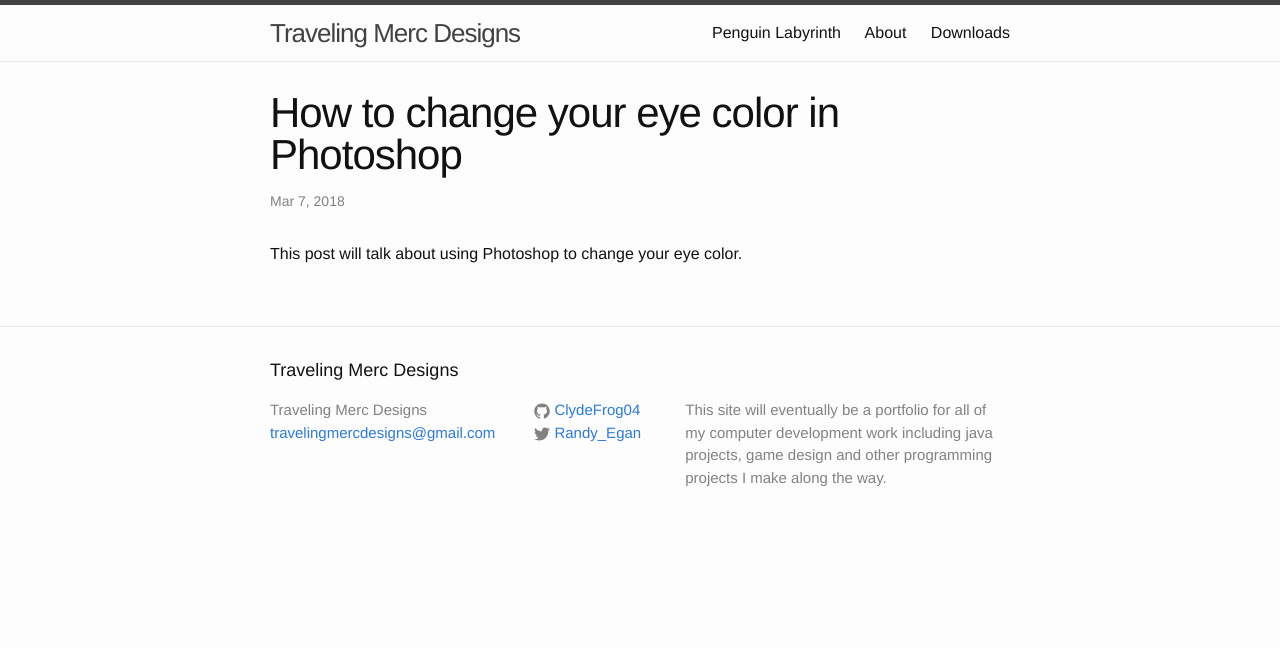
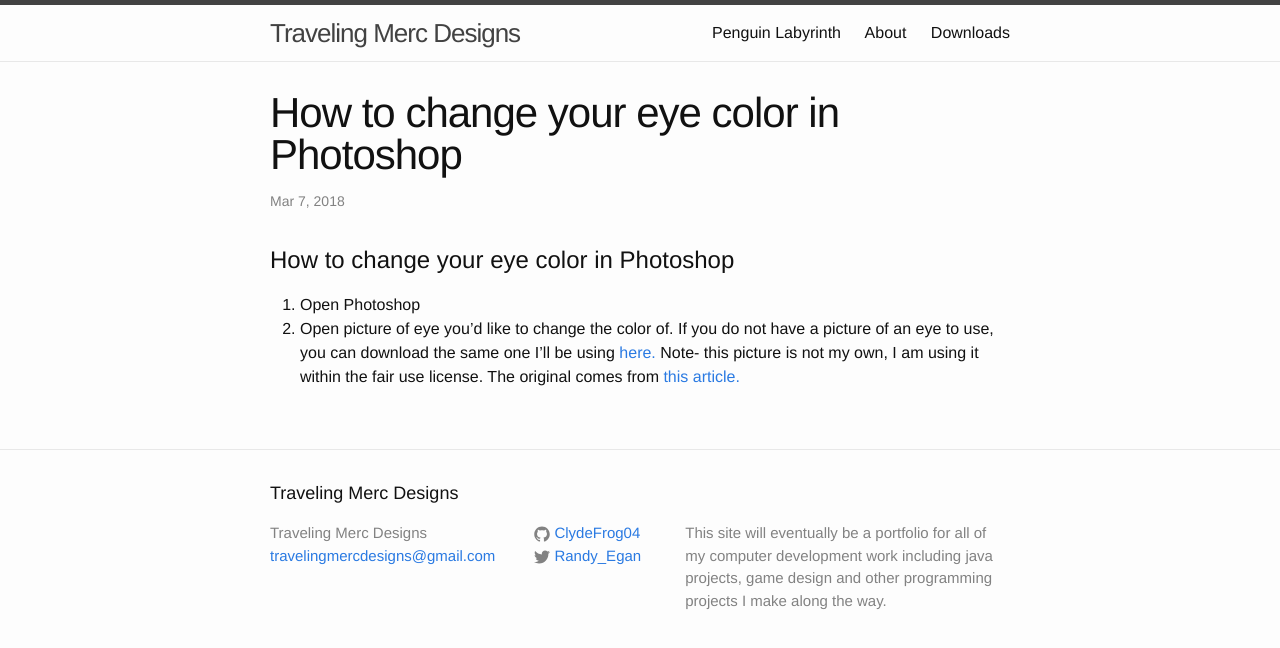
Before and after one commit to ClydeFrog04/ClydeFrog04.github.io, a Jekyll site: the page built from _posts/2018-03-07-RecolorEyes.markdown, in a window 1280 px wide. Shown: the top 648 px of the page. Built offline with Jekyll 4.4.1, drawn with Linux system fonts in a browser that asks for light colours.

Commit message:
Update photoshop post

```diff
--- a/_posts/2018-03-07-RecolorEyes.markdown
+++ b/_posts/2018-03-07-RecolorEyes.markdown
@@ -4,4 +4,10 @@
 date: 2018-03-07 03:20:00 +0000
 Categories: jekyll update
 ---
-This post will talk about using Photoshop to change your eye color.
+
+How to change your eye color in Photoshop
+=========================================
+
+1. Open Photoshop
+2. Open picture of eye you'd like to change the color of.
+    If you do not have a picture of an eye to use, you can download the same one I'll be using <a href="/Images/eyeToRecolor.jpg" download="EyePicture">here. </a> Note- this picture is not my own, I am using it within the fair use license. The original comes from <a href="https://www.rdmag.com/article/2017/02/new-research-shows-zika-can-damage-eyes">this article.</a>
--- a/index.html
+++ b/index.html
@@ -24,7 +24,9 @@
 </div>
 
 <div>
+    <p>
+    </p>
 
-<p>If you have any suggestions for anything I should work on, or anything I can do better, send me an email!</p>
+    <p>If you have any suggestions for anything I should work on, or anything I can do better, send me an email!</p>
 
 </div>
```
Also changed, not shown: images/eyeToRecolor.jpg (added).
